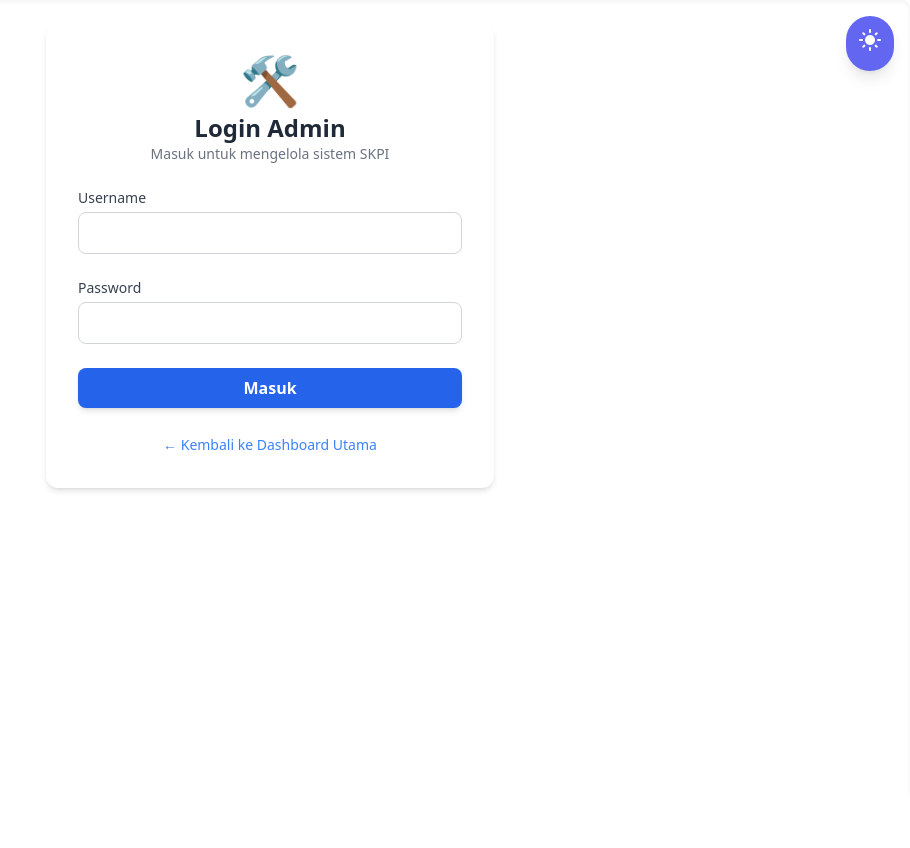
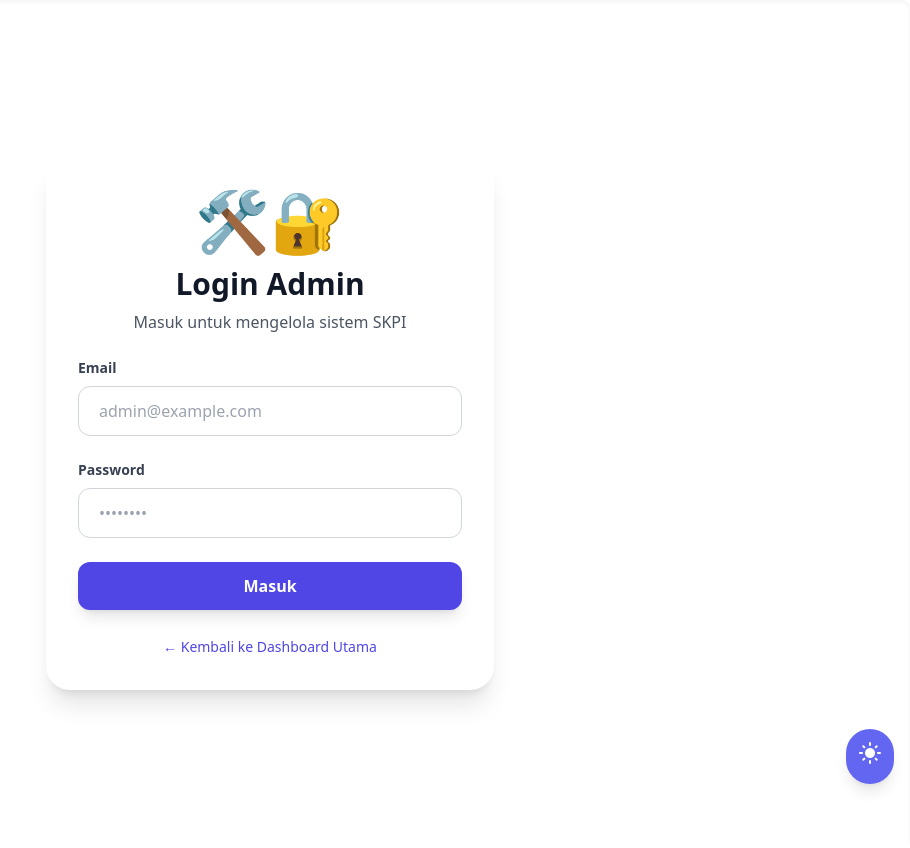
Before and after one commit to Ejaa0/skpiku, a Laravel app: page /login/admin in a window 1280 px wide. Shown: the whole page, without its empty margins (370-1280 px from the left). Before the commit the page ends 491 px from the top, so only its background shows below. Run offline with Laravel 12, Linux system fonts and the light colour scheme; parts of the project's set-up code (start-up, migrations or seed data) failed here and were passed over; some libraries are stand-ins or nearby versions.

Commit message:
sudah menyelesaikan login yang hanya biasa diakses oleh seseorang ( admin )

```diff
--- a/resources/views/admin/login.blade.php
+++ b/resources/views/admin/login.blade.php
@@ -1,41 +1,80 @@
 @extends('layouts.app')
 
 @section('content')
-<div class="w-full max-w-md mx-auto bg-white p-8 rounded-xl shadow-md">
-    <div class="text-center mb-6">
-        <div class="text-5xl mb-2">🛠️</div>
-        <h2 class="text-2xl font-bold text-gray-800">Login Admin</h2>
-        <p class="text-sm text-gray-500">Masuk untuk mengelola sistem SKPI</p>
+<div class="min-h-screen flex items-center justify-center bg-white px-4">
+    <div class="w-full max-w-md bg-white rounded-3xl shadow-xl p-8 space-y-6">
+        <div class="text-center">
+            <div class="inline-block text-6xl mb-4">🛠️🔐</div>
+            <h2 class="text-3xl font-extrabold text-gray-900 mb-2">Login Admin</h2>
+            <p class="text-gray-600 font-medium">Masuk untuk mengelola sistem SKPI</p>
         </div>
+
+        {{-- Notifikasi error --}}
+        @if(session('error'))
+            <div
+                x-data="{ show: true }"
+                x-show="show"
+                x-init="setTimeout(() => show = false, 5000)"
+                class="relative p-4 text-sm text-red-700 bg-red-100 rounded-lg border border-red-400"
+                role="alert"
+            >
+                {{ session('error') }}
+
+                <button
+                    @click="show = false"
+                    class="absolute top-2 right-2 text-red-700 hover:text-red-900 focus:outline-none"
+                    aria-label="Close"
+                >
+                    <svg xmlns="http://www.w3.org/2000/svg" class="h-5 w-5" fill="none" viewBox="0 0 24 24" stroke="currentColor" stroke-width="2">
+                        <path stroke-linecap="round" stroke-linejoin="round" d="M6 18L18 6M6 6l12 12"/>
+                    </svg>
+                </button>
+            </div>
+        @endif
 
         <form method="POST" action="{{ route('admin.login.submit') }}" class="space-y-6">
             @csrf
 
-        <!-- Username -->
+            <!-- Email -->
             <div>
-            <label for="username" class="block mb-1 text-sm font-medium text-gray-700">Username</label>
-            <input type="text" name="username" id="username" required
-                   class="w-full px-4 py-2 border border-gray-300 rounded-lg focus:ring-2 focus:ring-blue-500 focus:outline-none">
+                <label for="email" class="block mb-2 text-sm font-semibold text-gray-700">Email</label>
+                <input
+                    type="email"
+                    name="email"
+                    id="email"
+                    required
+                    placeholder="admin@example.com"
+                    class="w-full px-5 py-3 border border-gray-300 rounded-xl focus:outline-none focus:ring-4 focus:ring-indigo-400 transition"
+                >
             </div>
 
             <!-- Password -->
             <div>
-            <label for="password" class="block mb-1 text-sm font-medium text-gray-700">Password</label>
-            <input type="password" name="password" id="password" required
-                   class="w-full px-4 py-2 border border-gray-300 rounded-lg focus:ring-2 focus:ring-blue-500 focus:outline-none">
+                <label for="password" class="block mb-2 text-sm font-semibold text-gray-700">Password</label>
+                <input
+                    type="password"
+                    name="password"
+                    id="password"
+                    required
+                    placeholder="••••••••"
+                    class="w-full px-5 py-3 border border-gray-300 rounded-xl focus:outline-none focus:ring-4 focus:ring-indigo-400 transition"
+                >
             </div>
 
-        <!-- Tombol Submit -->
+            <!-- Submit Button -->
             <div>
-            <button type="submit"
-                    class="w-full bg-blue-600 text-white font-semibold py-2 rounded-lg hover:bg-blue-700 transition shadow-md">
+                <button
+                    type="submit"
+                    class="w-full bg-indigo-600 hover:bg-indigo-700 active:bg-indigo-800 text-white font-extrabold py-3 rounded-xl shadow-lg transition duration-300"
+                >
                     Masuk
                 </button>
             </div>
         </form>
 
-    <div class="text-center mt-6">
-        <a href="/" class="text-sm text-blue-500 hover:underline">← Kembali ke Dashboard Utama</a>
+        <div class="text-center mt-4">
+            <a href="/" class="text-sm font-medium text-indigo-600 hover:underline">← Kembali ke Dashboard Utama</a>
+        </div>
     </div>
 </div>
 @endsection
--- a/resources/views/layouts/app.blade.php
+++ b/resources/views/layouts/app.blade.php
@@ -1,6 +1,5 @@
 <!DOCTYPE html>
-<html lang="id" x-data="{ darkMode: localStorage.getItem('darkMode') === 'true' }"
-      :class="{ 'dark': darkMode }">
+<html lang="id" x-data="{ darkMode: localStorage.getItem('darkMode') === 'true', open: false }" :class="{ 'dark': darkMode }">
 
 <head>
     <meta charset="UTF-8" />
@@ -24,15 +23,7 @@
 
 <body class="bg-white text-black dark:bg-gray-900 dark:text-white transition-all">
 
-    <div x-data="{ open: false }" class="flex flex-col lg:flex-row min-h-screen">
-
-        <!-- Tombol Dark Mode -->
-        <header class="fixed top-4 right-4 z-50">
-            <button @click="darkMode = !darkMode; localStorage.setItem('darkMode', darkMode)"
-                    class="text-xl focus:outline-none p-3 rounded-full bg-indigo-500 hover:bg-indigo-700 text-white shadow-lg">
-                <span class="material-icons" x-text="darkMode ? 'dark_mode' : 'light_mode'"></span>
-            </button>
-        </header>
+    <div class="flex flex-col lg:flex-row min-h-screen">
 
         <!-- Sidebar -->
         @if (!Request::is('login/*'))
@@ -71,7 +62,7 @@
                 </nav>
 
                 <!-- Footer Sidebar -->
-                <div class="text-xs text-center text-blue-200 mt-auto">
+                <div class="mt-auto text-xs text-center text-blue-200">
                     &copy; {{ now()->year }} Universitas Advent Indonesia
                 </div>
             </div>
@@ -84,15 +75,33 @@
 
         <!-- Konten Utama -->
         <div class="flex-1 flex flex-col min-h-screen">
-            <!-- Topbar -->
+
+            <!-- Topbar dengan Logout -->
             @if (!Request::is('login/*'))
-            <header class="bg-white dark:bg-gray-800 shadow p-4 flex justify-between items-center lg:hidden">
-                <button @click="open = !open" class="text-blue-700 dark:text-white focus:outline-none">
-                    <svg class="w-6 h-6" fill="none" stroke="currentColor" stroke-width="2" viewBox="0 0 24 24">
-                        <path stroke-linecap="round" stroke-linejoin="round" d="M4 6h16M4 12h16M4 18h16" />
-                    </svg>
-                </button>
-                <span class="font-bold text-lg">Dashboard</span>
+            <header class="bg-white dark:bg-gray-800 shadow px-4 py-3 flex justify-between items-center">
+                <!-- Toggle Sidebar Mobile -->
+                <div class="lg:hidden">
+                    <button @click="open = !open" class="text-blue-700 dark:text-white focus:outline-none">
+                        <svg class="w-6 h-6" fill="none" stroke="currentColor" stroke-width="2" viewBox="0 0 24 24">
+                            <path stroke-linecap="round" stroke-linejoin="round" d="M4 6h16M4 12h16M4 18h16" />
+                        </svg>
+                    </button>
+                </div>
+
+                <!-- Judul -->
+                <h1 class="text-lg font-bold text-primary dark:text-white">Dashboard</h1>
+
+                <!-- Tombol Logout -->
+                <div>
+                    <form method="POST" action="{{ route('logout') }}">
+                        @csrf
+                        <button type="submit"
+                            class="flex items-center gap-2 px-4 py-2 bg-red-500 hover:bg-red-600 text-white text-sm font-semibold rounded-full transition duration-300 transform hover:scale-105 shadow">
+                            <span class="material-icons text-sm">logout</span>
+                            <span class="hidden sm:inline">Logout</span>
+                        </button>
+                    </form>
+                </div>
             </header>
             @endif
 
@@ -143,7 +152,14 @@
         </div>
     </div>
 
+    <!-- ✅ Tombol Dark Mode di pojok kanan bawah -->
+    <div class="fixed bottom-4 right-4 z-50">
+        <button @click="darkMode = !darkMode; localStorage.setItem('darkMode', darkMode)"
+            class="text-xl focus:outline-none p-3 rounded-full bg-indigo-500 hover:bg-indigo-700 text-white shadow-lg transition duration-300 transform hover:scale-110">
+            <span class="material-icons" x-text="darkMode ? 'dark_mode' : 'light_mode'"></span>
+        </button>
+    </div>
+
     <script src="https://unpkg.com/alpinejs" defer></script>
 </body>
-
 </html>
--- a/routes/web.php
+++ b/routes/web.php
@@ -1,6 +1,9 @@
 <?php
 
 use Illuminate\Support\Facades\Route;
+use Illuminate\Http\Request;
+use Illuminate\Support\Facades\Auth; // untuk Auth Laravel jika dipakai nanti
+
 use App\Http\Controllers\MahasiswaController;
 use App\Http\Controllers\KegiatanController;
 use App\Http\Controllers\OrganisasiController;
@@ -11,21 +14,38 @@
     return view('dashboard');
 });
 
-// ⬇ Login Admin
+// ⬇ Login Admin (GET)
 Route::get('/login/admin', function () {
     return view('admin.login'); // File: resources/views/admin/login.blade.php
 })->name('admin.login');
 
-// ⬇ Proses Login Admin (sementara redirect saja)
-Route::post('/login/admin', function () {
-    // Di sini kamu bisa tambahkan logika autentikasi manual nanti
-    return redirect()->route('admin.dashboard');
+// ⬇ Proses Login Admin (POST manual dengan session)
+Route::post('/login/admin', function (Request $request) {
+    // ✅ Ganti sesuai kebutuhan
+    $adminEmail = 'rezaivander12@gmail.com';
+    $adminPassword = 'rahasia123';
+
+    if ($request->email === $adminEmail && $request->password === $adminPassword) {
+        session(['is_admin_logged_in' => true]);
+        return redirect()->route('admin.dashboard');
+    } else {
+        return redirect()->route('admin.login')->with('error', 'Email atau password salah.');
+    }
 })->name('admin.login.submit');
 
-// ⬇ Dashboard Admin setelah login
+// ⬇ Dashboard Admin (dilindungi session)
 Route::get('/admin/dashboard', function () {
+    if (!session('is_admin_logged_in')) {
+        return redirect()->route('admin.login');
+    }
     return view('admin.dashboard'); // File: resources/views/admin/dashboard.blade.php
 })->name('admin.dashboard');
+
+// ⬇ Logout Admin (hapus session)
+Route::post('/logout', function () {
+    session()->forget('is_admin_logged_in');
+    return redirect()->route('admin.login');
+})->name('logout');
 
 // ⬇ CRUD Mahasiswa, Kegiatan, Organisasi, Poin
 Route::resource('mahasiswa', MahasiswaController::class);
@@ -33,7 +53,7 @@
 Route::resource('organisasi', OrganisasiController::class);
 Route::resource('poin', PoinMahasiswaController::class);
 
-// ⬇ Rute tambahan eksplisit (jika kamu ingin custom kontrol lebih dalam)
+// ⬇ Rute tambahan eksplisit untuk kontrol penuh
 Route::get('/organisasi', [OrganisasiController::class, 'index'])->name('organisasi.index');
 Route::post('/organisasi', [OrganisasiController::class, 'store'])->name('organisasi.store');
 Route::get('/organisasi/create', [OrganisasiController::class, 'create'])->name('organisasi.create');
@@ -46,7 +66,7 @@
 Route::put('/kegiatan/{id}', [KegiatanController::class, 'update'])->name('kegiatan.update');
 Route::delete('/kegiatan/{id}', [KegiatanController::class, 'destroy'])->name('kegiatan.destroy');
 
-// ⬇ Middleware role (siapkan nanti untuk autentikasi terpisah)
+// ⬇ Placeholder Middleware (siap dipakai jika pakai Auth Laravel nanti)
 Route::middleware(['auth', 'role:admin,organisasi'])->group(function () {
-    // Route yang dilindungi bisa kamu pindahkan ke sini
+    // Kamu bisa pindahkan route yang butuh perlindungan khusus ke sini
 });
```
Lines whose indentation alone changed are shown as unchanged.
